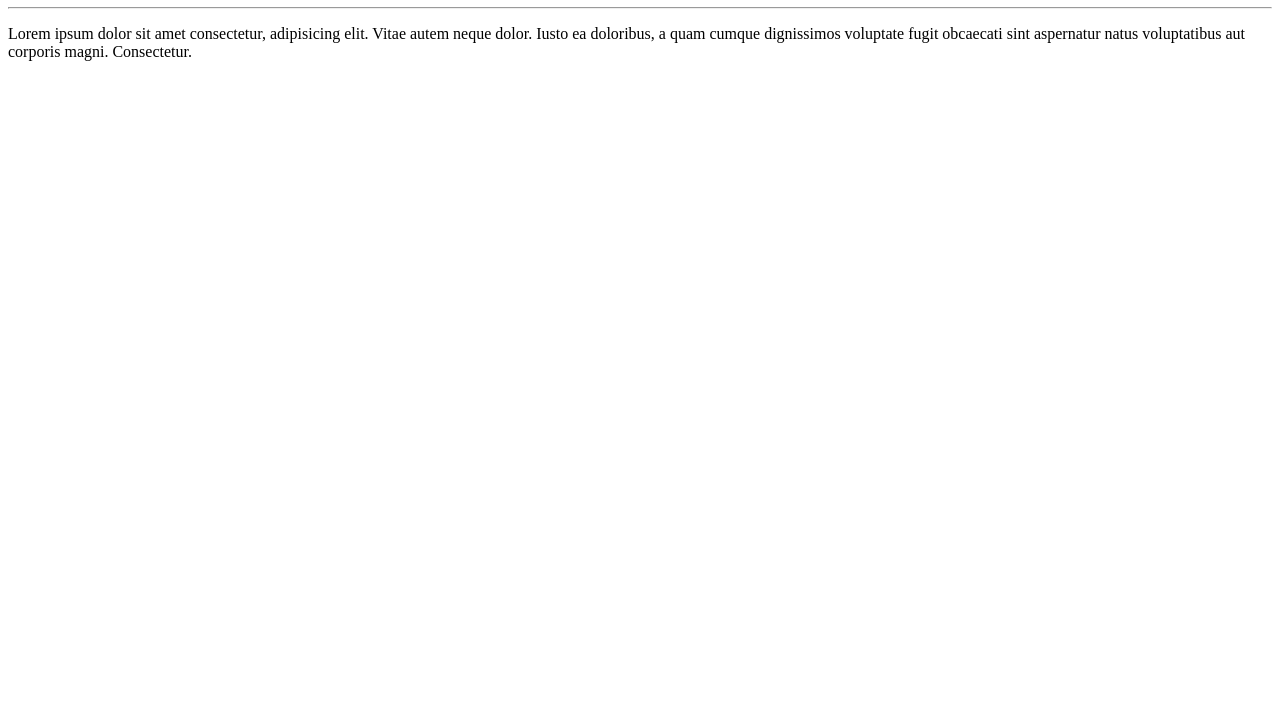
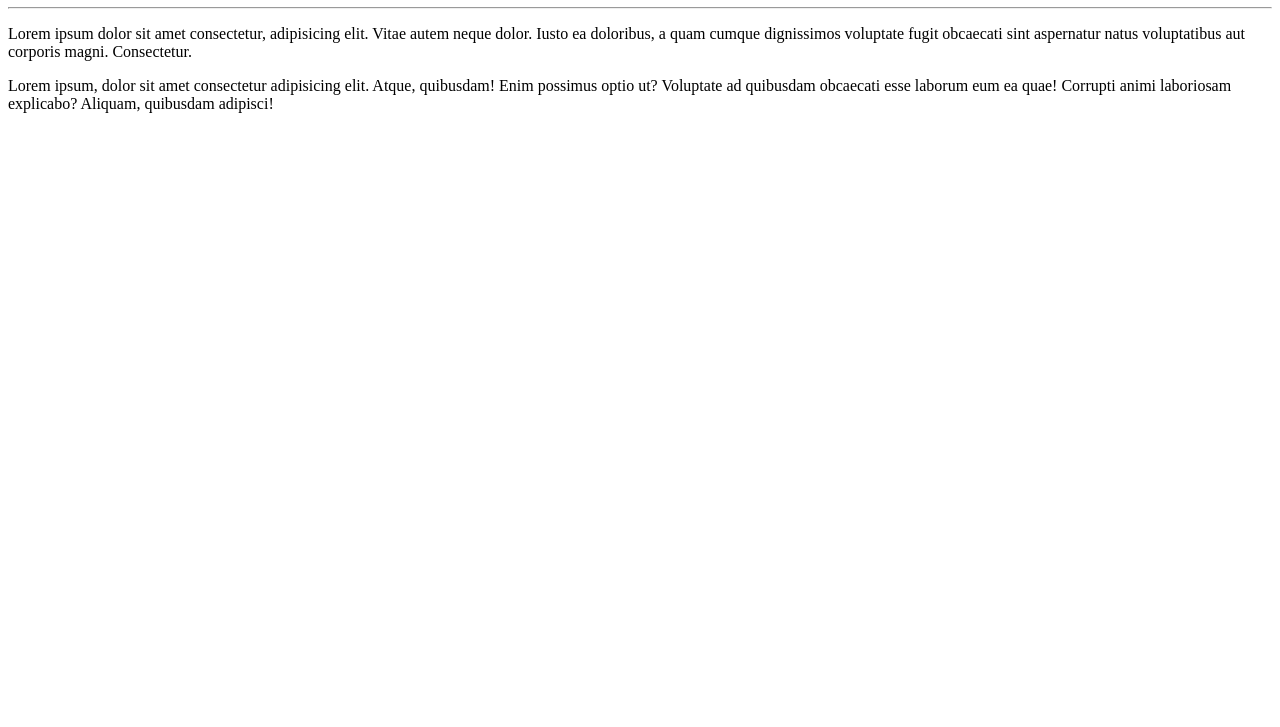
Before and after one commit to AaronCesarTonello/Ola-Mundo, a plain HTML site: page site-exemplo/index.html in a window 1280 px wide. Shown: the part 73-800 px from the top of the page. Drawn offline with Linux system fonts and the light colour scheme.

Commit message:
adicionei um parágrafo

```diff
--- a/site-exemplo/index.html
+++ b/site-exemplo/index.html
@@ -10,5 +10,6 @@
     <h1>Olá, Mundo</h1>
     <hr>
     <p>Lorem ipsum dolor sit amet consectetur, adipisicing elit. Vitae autem neque dolor. Iusto ea doloribus, a quam cumque dignissimos voluptate fugit obcaecati sint aspernatur natus voluptatibus aut corporis magni. Consectetur.</p>
+    <p>Lorem ipsum, dolor sit amet consectetur adipisicing elit. Atque, quibusdam! Enim possimus optio ut? Voluptate ad quibusdam obcaecati esse laborum eum ea quae! Corrupti animi laboriosam explicabo? Aliquam, quibusdam adipisci!</p>
 </body>
 </html>
```
